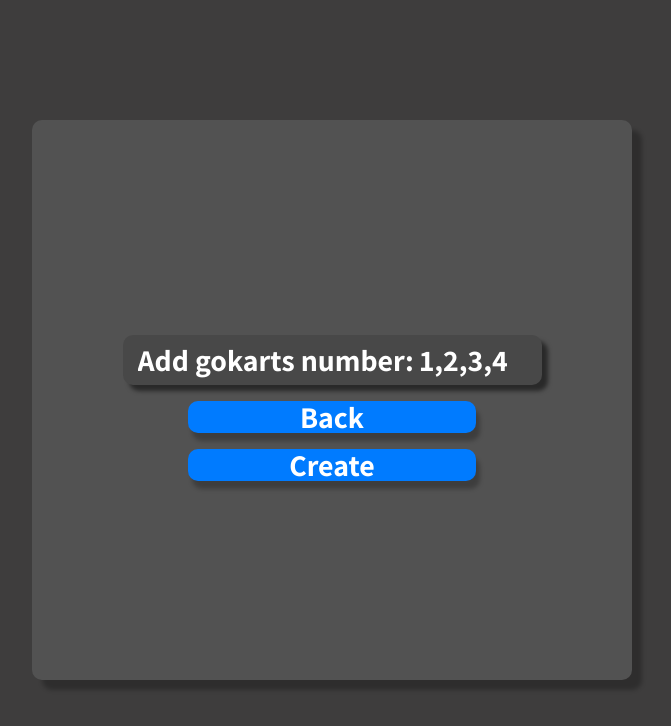
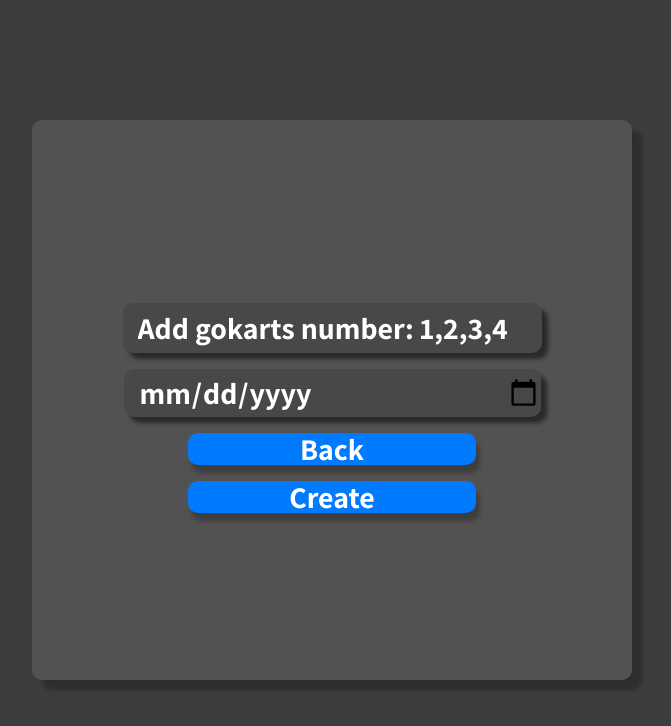
Before and after one commit to AtomicTiger/Karting-manager, a React (Create React App) app: page /create in a window 1280 px wide. Both pictures are taken after a click on the button "Next". Shown: the top 726 px of the page, without its empty margins (308-979 px from the left). Built offline with nearby package versions, Linux system fonts and the light colour scheme.

Commit message:
add all functions into event creation and add date picker

```diff
--- a/src/components/eventCreation/eventForms/firstForm.js
+++ b/src/components/eventCreation/eventForms/firstForm.js
@@ -7,6 +7,9 @@ function EventForm() {
     const [drivers, setDrivers] = new useState([{"name":"Driver 1"},{"name":"Driver 2"}])
     const [driversAmount,setDriversAmount] = new useState(2)
     const [formPage,setFormPage] = new useState(1)
+    const [gokarts,setGokarts] = new useState([])
+    const [date,setDate] = new useState()
+    const [inputString, setInputString] = useState('');
     const MAX_DRIVERS = 5;
 
     const addNewDriver = () => {
@@ -71,6 +74,21 @@ function EventForm() {
     const back = ()=>{
         setFormPage(1)
     }
+    const getGokarts = (e)=>{
+        const value = e.target.value;
+        setInputString(value);
+
+
+        const array = value
+        .split(',')
+        .map(Number)
+        .filter(n => !isNaN(n));
+        setGokarts(array);
+        console.log(gokarts)
+    }
+    const getDate = (e)=>{
+        setDate(e.target.value)
+    }
     const shouldHideAdd = driversAmount > 4 || formPage !== 1;
     const shouldHideDel = driversAmount < 3  || formPage !== 1;
     return (
@@ -84,7 +102,9 @@ function EventForm() {
             ))}
         </div>
         <div className="gokarts" style={{ display: formPage != 2 ? 'none' : 'flex' }}>
-            <input  key="gokarts" className="no-border input" placeholder="Add gokarts number: 1,2,3,4"/>
+            <input  key="gokarts" onChange={getGokarts} className="no-border input" placeholder="Add gokarts number: 1,2,3,4"/>
+
+            <input  key="date" type="date" onChange={getDate}  className="no-border input" placeholder="Add gokarts number: 1,2,3,4"/>
         </div>
         <Button className="button no-border-but" onClick={addNewDriver}  style={{  display: shouldHideAdd ? 'none' : 'flex'}}>Add driver</Button>
         <Button className="button no-border-but" onClick={deleteDriver} style={{ display: shouldHideDel ? 'none' : 'flex' }} >Delete Last driver</Button>
```
